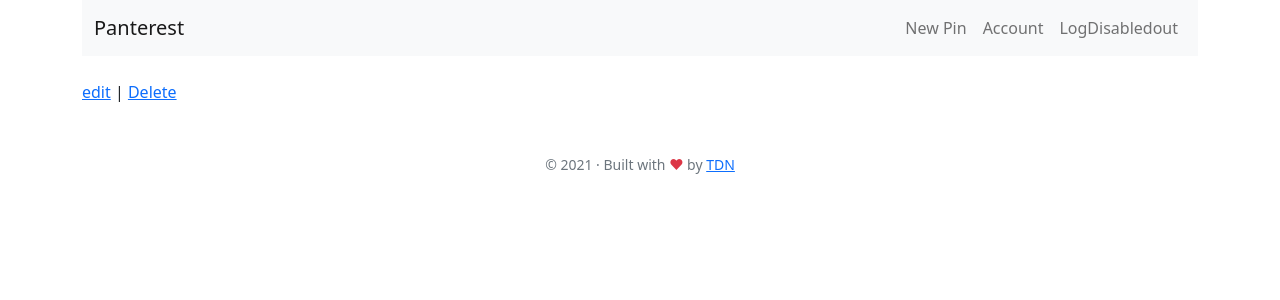
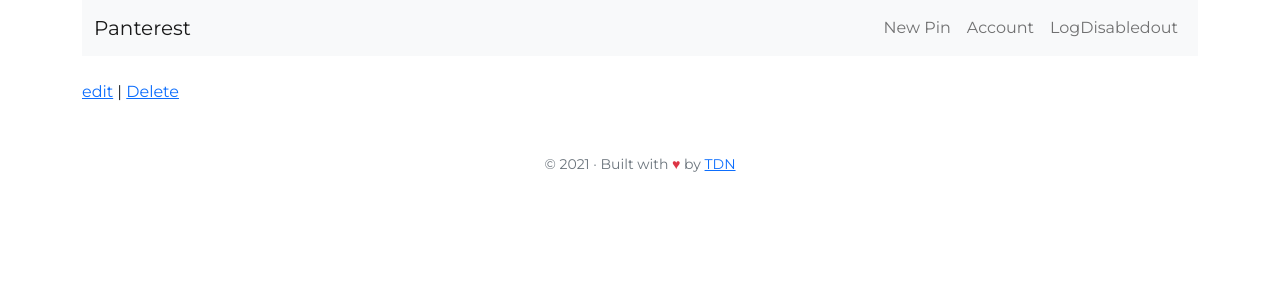
Before and after one commit to yayasane/pinterest-clone-symfony, a Symfony app: template templates/pins/show.html.twig in a window 1280 px wide. Shown: the top 300 px of the page. Run offline with Twig, Linux system fonts and the light colour scheme; the template is opened without the code that fills it, so the values that code supplies are empty; some libraries are stand-ins or nearby versions.

Commit message:
Change font for Montseratt

```diff
--- a/templates/layouts/base.html.twig
+++ b/templates/layouts/base.html.twig
@@ -6,11 +6,16 @@
 			{% block title %}Welcome!
 			{% endblock %}
 		</title>
-
+		<link rel="preconnect" href="https://fonts.gstatic.com">
+		<link href="https://fonts.googleapis.com/css2?family=Montserrat&display=swap" rel="stylesheet">
 		{% block stylesheets %}
 			<link href="https://cdn.jsdelivr.net/npm/bootstrap@5.0.0-beta1/dist/css/bootstrap.min.css" rel="stylesheet" integrity="sha384-giJF6kkoqNQ00vy+HMDP7azOuL0xtbfIcaT9wjKHr8RbDVddVHyTfAAsrekwKmP1" crossorigin="anonymous">
 
 			<style>
+				html,
+				body {
+					font-family: 'Montserrat', sans-serif;
+				}
 				.alert {
 					padding: 10px;
 					color: white;
```
